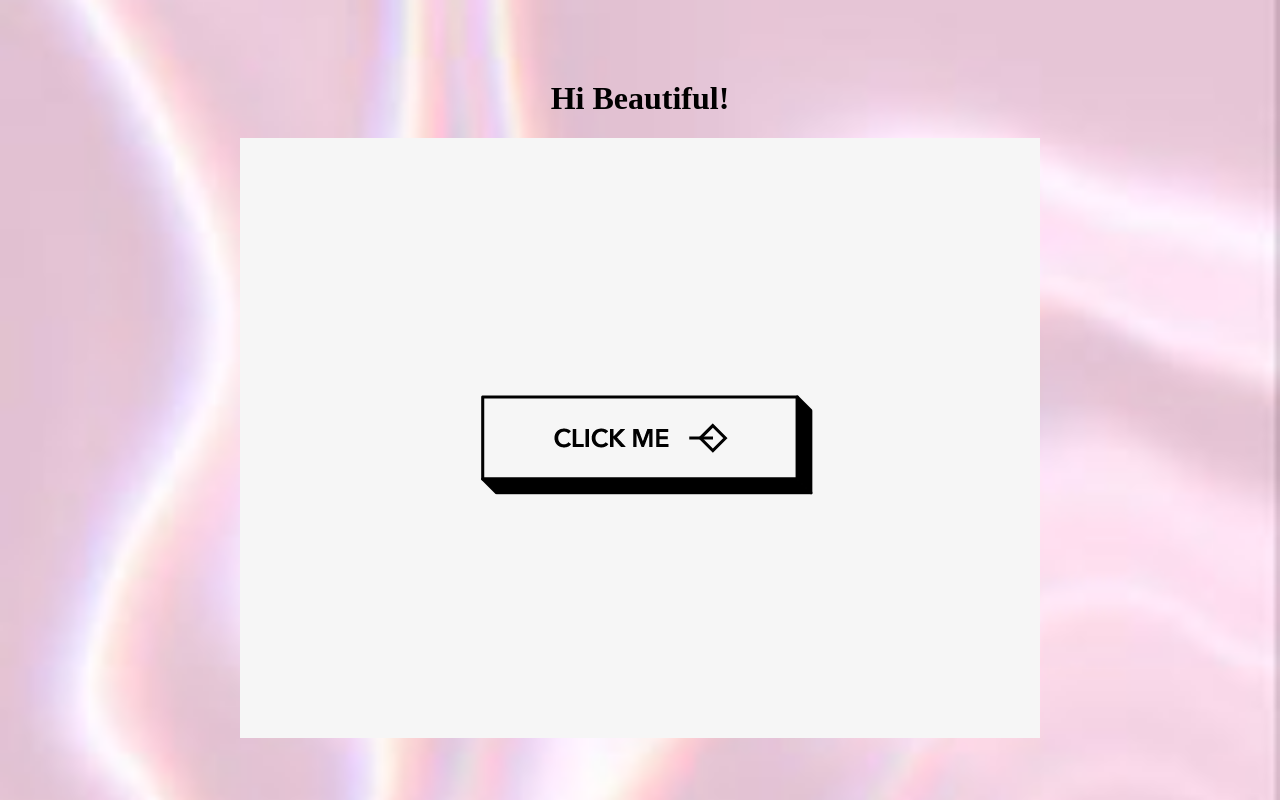
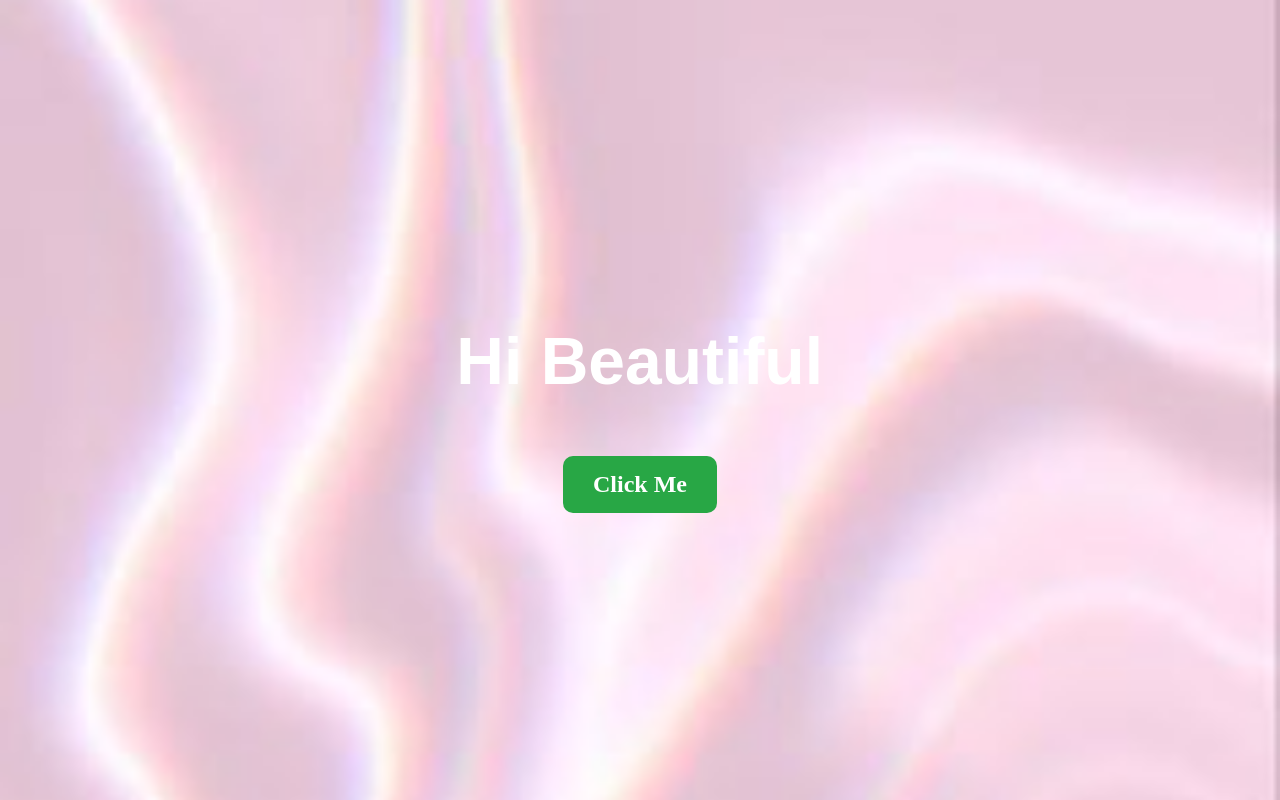
Before and after one commit to jaehunnguyen/date, a plain HTML site: page index.html in a window 1280 px wide. Drawn offline with Linux system fonts and the light colour scheme.

Commit message:
Update index.html

```diff
--- a/index.html
+++ b/index.html
@@ -8,12 +8,8 @@
 </head>
 <body>
     <div class="container">
-        <h1>Hi Beautiful!</h1>
-
-        <!-- Clickable GIF -->
-        <a href="movies.html">
-            <img src="images/click me.gif" alt="Click to Continue" class="clickable-gif">
-        </a>
+        <h1 class="throbbing-text">Hi Beautiful</h1>
+        <a href="movies.html" class="big-button">Click Me</a>
     </div>
 </body>
 </html>
```
